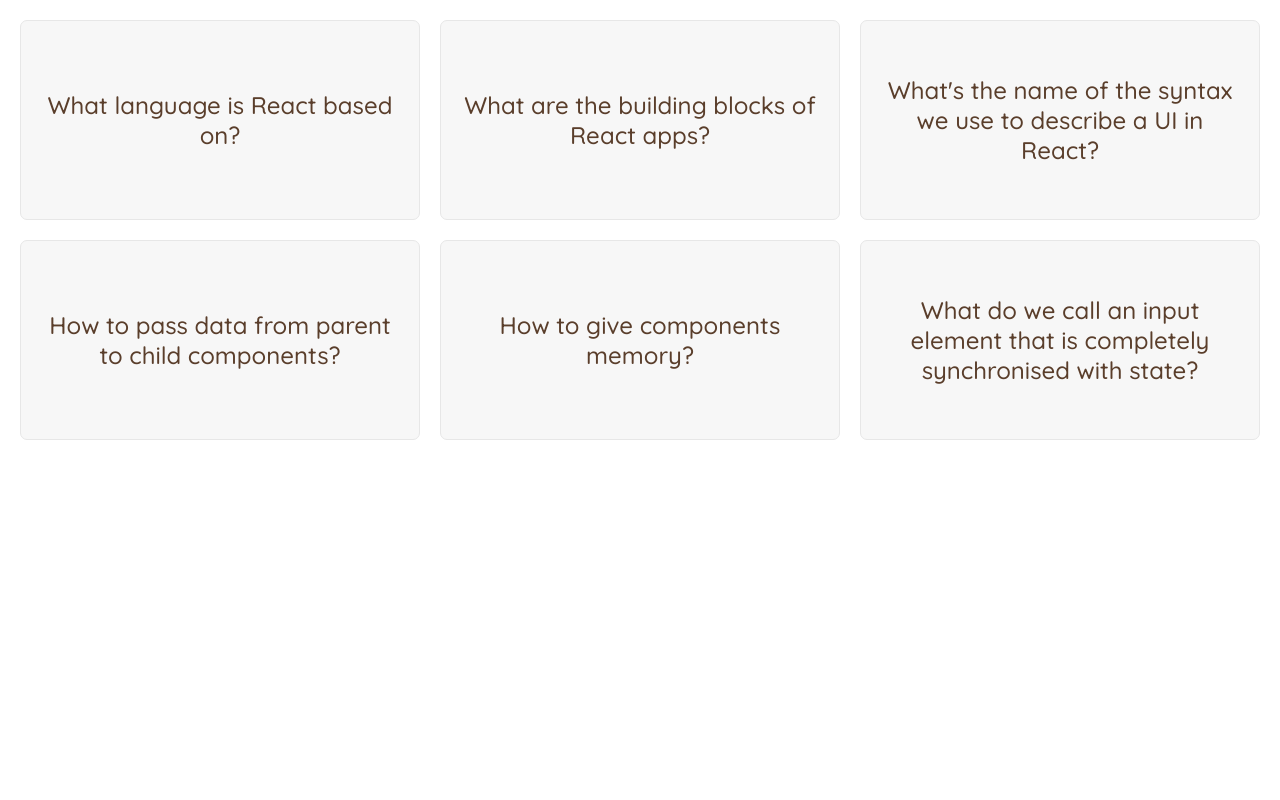
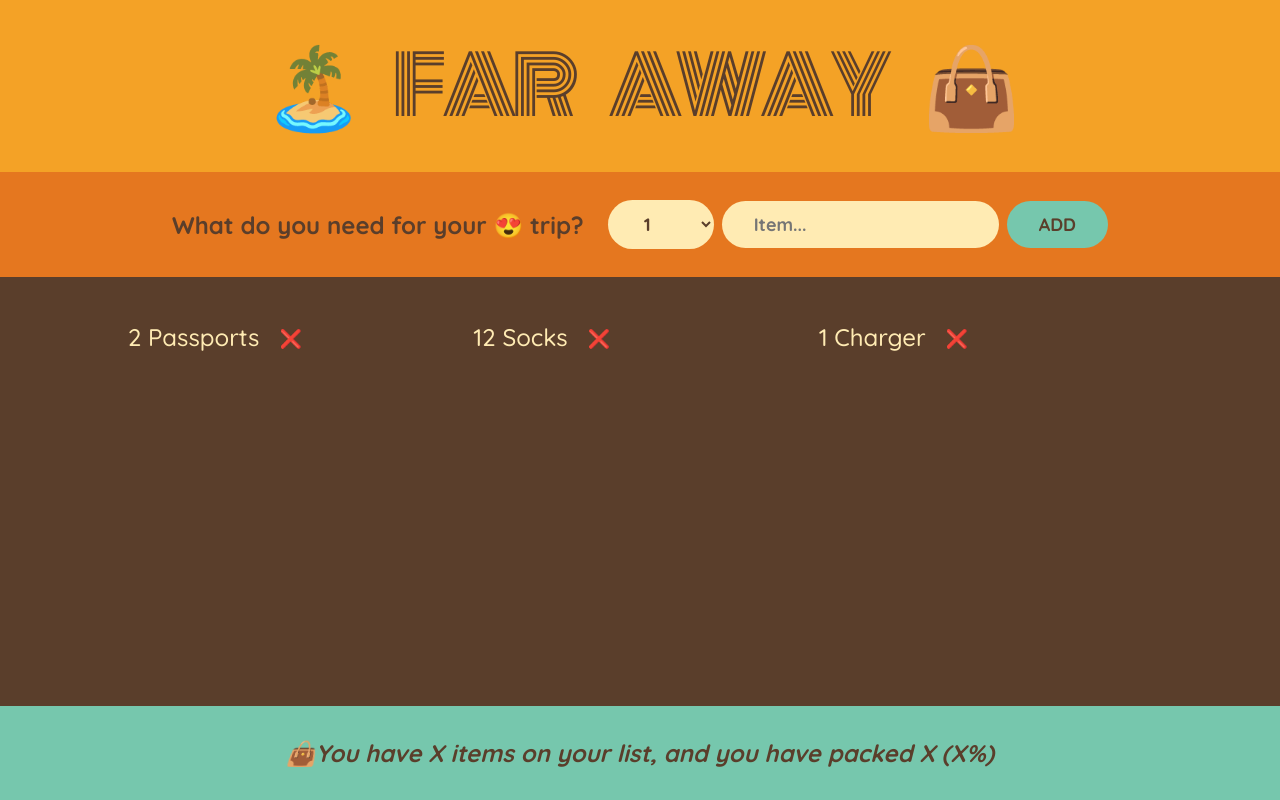
Before and after one commit to tsegaye27/travel-list, a React (Vite) app: page / in a window 1280 px wide. Built offline with nearby package versions, Linux system fonts and the light colour scheme.

Commit message:
removing some unwanted code

```diff
--- a/src/App.jsx
+++ b/src/App.jsx
@@ -1,66 +1,15 @@
-// import Form from "./components/Form";
-// import Logo from "./components/Logo";
-// import PackingList from "./components/PackingList";
-// import Stats from "./components/Stats";
-import { useState } from "react";
-import "./App.css";
-
-const questions = [
-  {
-    id: 3457,
-    question: "What language is React based on?",
-    answer: "JavaScript",
-  },
-  {
-    id: 7336,
-    question: "What are the building blocks of React apps?",
-    answer: "Components",
-  },
-  {
-    id: 8832,
-    question: "What's the name of the syntax we use to describe a UI in React?",
-    answer: "JSX",
-  },
-  {
-    id: 1297,
-    question: "How to pass data from parent to child components?",
-    answer: "Props",
-  },
-  {
-    id: 9103,
-    question: "How to give components memory?",
-    answer: "useState hook",
-  },
-  {
-    id: 2002,
-    question:
-      "What do we call an input element that is completely synchronised with state?",
-    answer: "Controlled element",
-  },
-];
+import Form from "./components/Form";
+import Logo from "./components/Logo";
+import PackingList from "./components/PackingList";
+import Stats from "./components/Stats";
 
 export default function App() {
-  const [selectedId, setSelectedId] = useState(null);
-  function handleClick(id) {
-    setSelectedId(id !== selectedId ? id : null);
-  }
   return (
-    // <div className="app">
-    //   <Logo />
-    //   <Form />
-    //   <PackingList />
-    //   <Stats />
-    // </div>
-    <div className="flashcards">
-      {questions.map((q) => (
-        <div
-          key={q.id}
-          className={q.id === selectedId ? "selected" : ""}
-          onClick={() => handleClick(q.id)}
-        >
-          <p>{q.id === selectedId ? q.answer : q.question}</p>
-        </div>
-      ))}
+    <div className="app">
+      <Logo />
+      <Form />
+      <PackingList />
+      <Stats />
     </div>
   );
 }
```
